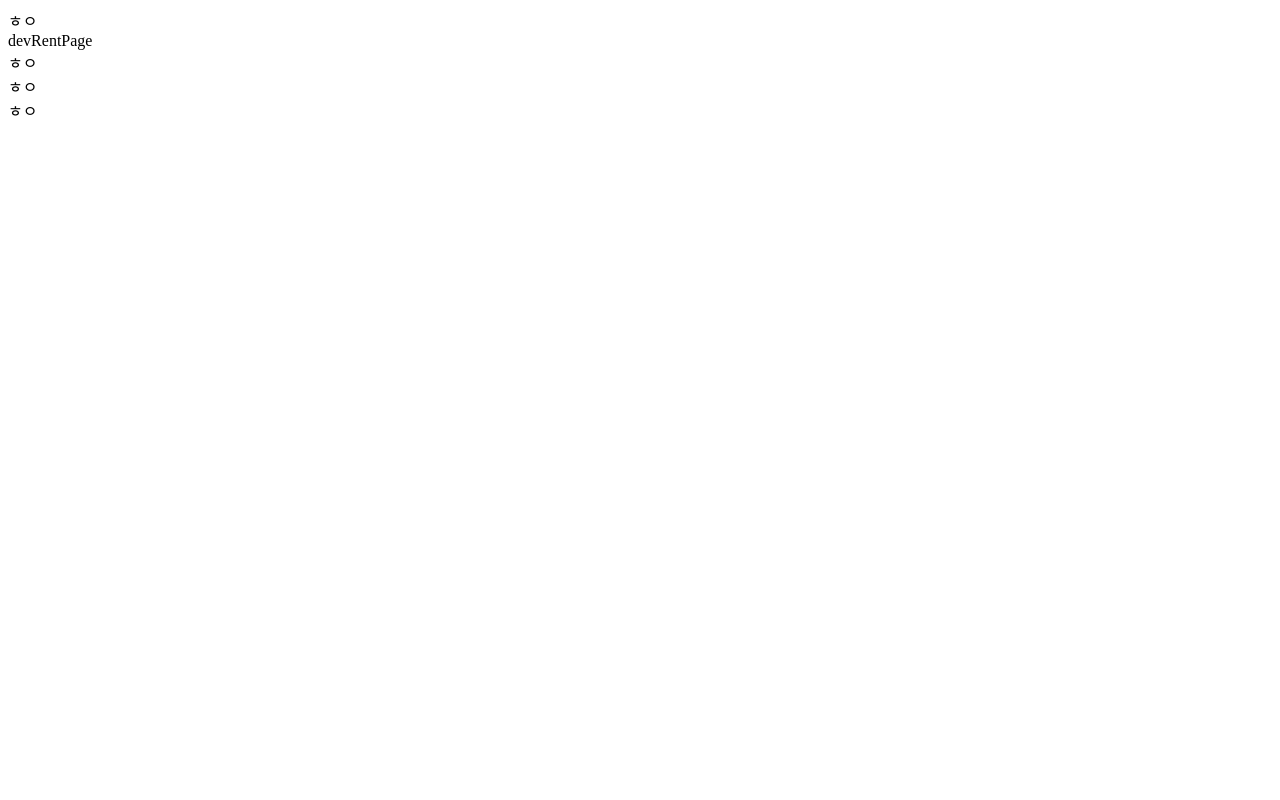
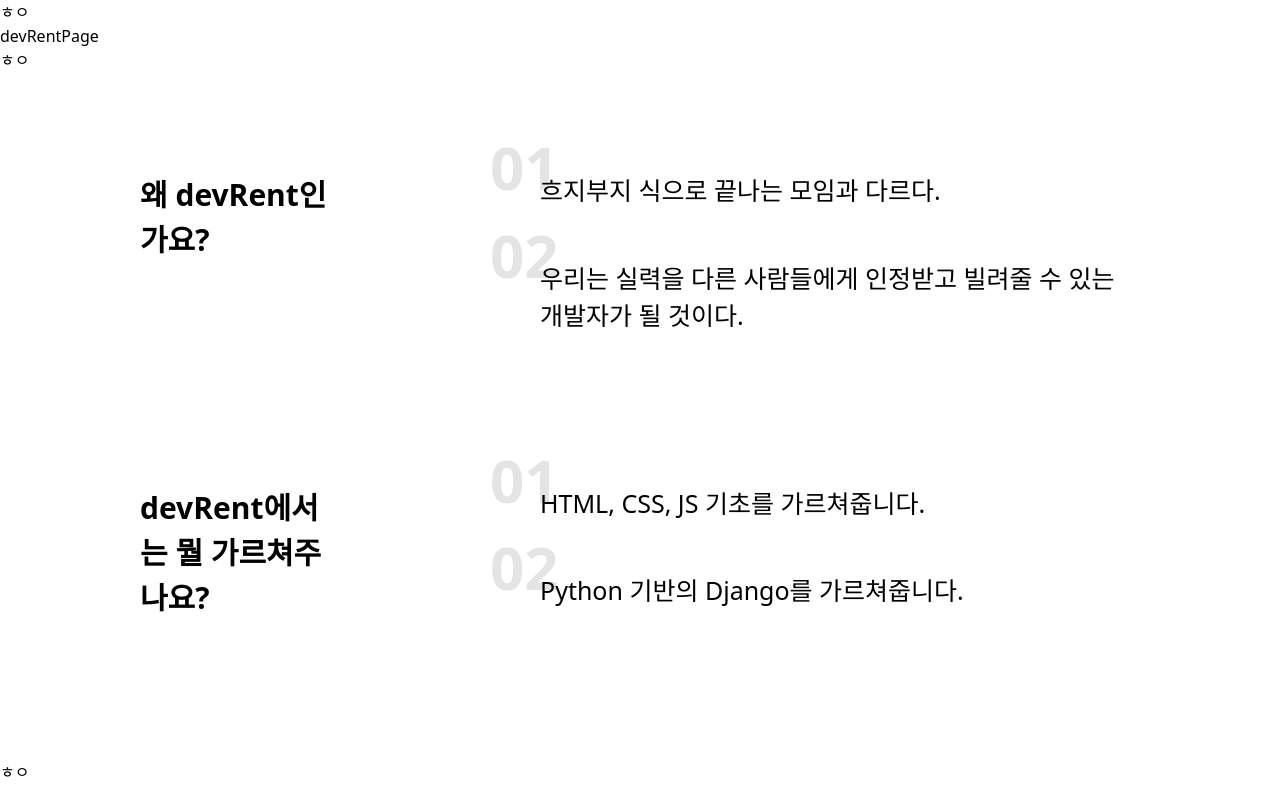
Before and after one commit to wkdrhkdwls/devRentPage, a Gatsby site: page / in a window 1280 px wide. Built offline with nearby package versions, Linux system fonts and the light colour scheme; Gatsby itself is replaced by a stand-in of ours.

Commit message:
1차 수정

```diff
--- a/gatsby-brower.js
+++ /dev/null
@@ -1 +0,0 @@
-import './src/styles/global.css'
--- /dev/null
+++ b/gatsby-browser.js
@@ -0,0 +1 @@
+import "./src/styles/global.css";
--- a/src/container/home/vision.jsx
+++ b/src/container/home/vision.jsx
@@ -1,7 +1,38 @@
 import * as React from "react";
+import useVisionDetail from "../../hooks/container/home/vision/hook.js";
 
 const Vision = () => {
-  return <div>ㅎㅇ</div>;
+  const { data } = useVisionDetail();
+  return (
+    <section className="w-auto h-auto flex flex-col justify-start items-center mt-[100px]">
+      {data.map((data, index) => {
+        return (
+          <div
+            className=" w-[1000px] mb-[100px] flex flex-row justify-between"
+            key={index}
+          >
+            <span className=" w-[200px] text-[30px] font-semibold mr-[20px]">
+              {data.visionTitle}
+            </span>
+            <ul className=" w-[600px]">
+              {data.visionAnswer.map((data, index2) => {
+                return (
+                  <div className=" relative mb-[50px]">
+                    <span className=" text-[60px] font-extrabold absolute opacity-10 -top-[50px] -left-[50px]">
+                      0{index2 + 1}
+                    </span>
+                    <li className="text-[25px] font-medium" key={index2}>
+                      {data}
+                    </li>
+                  </div>
+                );
+              })}
+            </ul>
+          </div>
+        );
+      })}
+    </section>
+  );
 };
 
 export default Vision;
--- /dev/null
+++ b/src/hooks/container/home/vision/hook.js
@@ -0,0 +1,24 @@
+import * as React from 'react'
+
+function useVisionDetail() {
+  const data = [
+    {
+      visionTitle: "왜 devRent인가요?",
+      visionAnswer: [
+        "흐지부지 식으로 끝나는 모임과 다르다.",
+        "우리는 실력을 다른 사람들에게 인정받고 빌려줄 수 있는 개발자가 될 것이다."
+      ]
+    },
+    {
+      visionTitle:
+        "devRent에서는 뭘 가르쳐주나요?",
+      visionAnswer: [
+        "HTML, CSS, JS 기초를 가르쳐줍니다.",
+        "Python 기반의 Django를 가르쳐줍니다."
+      ]
+    },
+  ]
+  return { data };
+}
+
+export default useVisionDetail;
--- a/tailwind.config.js
+++ b/tailwind.config.js
@@ -1,8 +1,7 @@
 /** @type {import('tailwindcss').Config} */
 module.exports = {
   content: [
-    "./src/pages/**/*.{js,jsx,ts,tsx}",
-    "./src/components/**/*.{js,jsx,ts,tsx}",
+    "./src/**/*.{js,jsx,ts,tsx}",
   ],
   theme: {
     extend: {},
```
